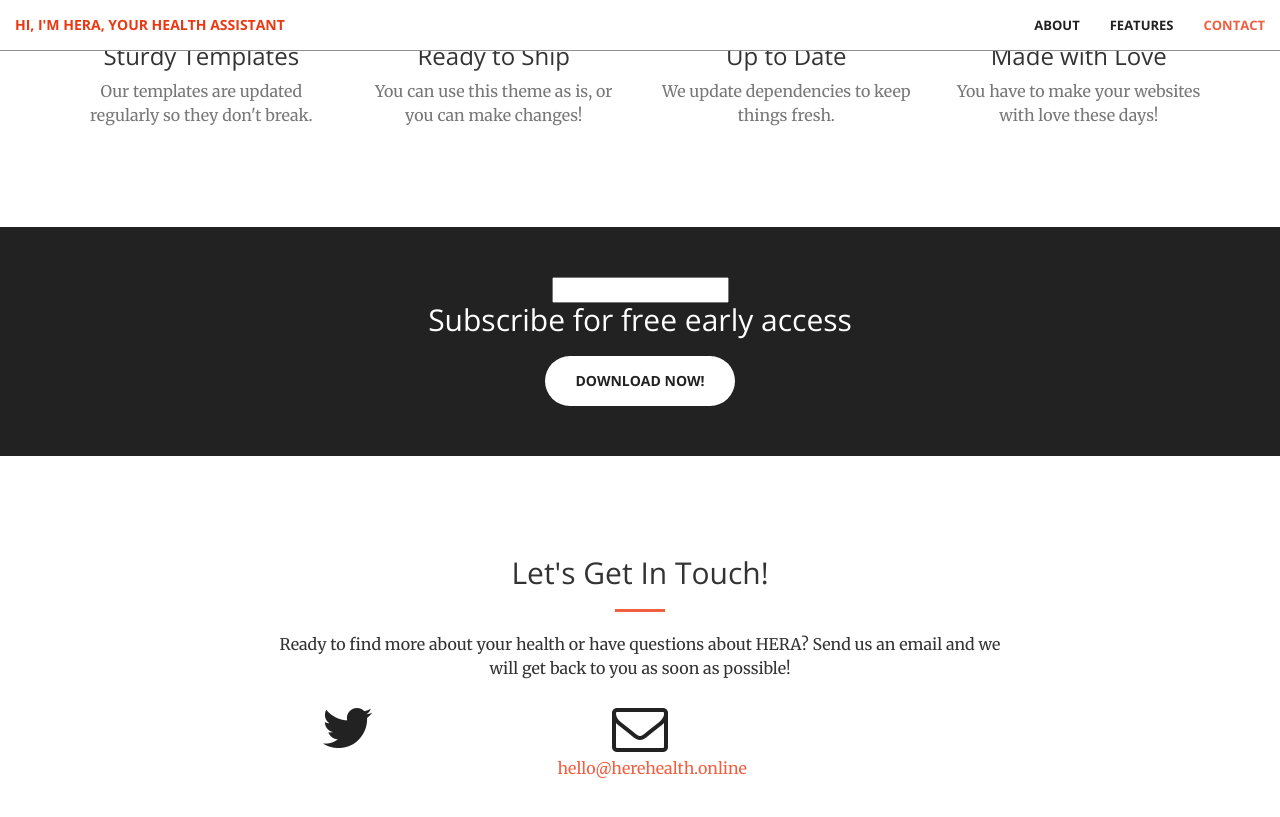
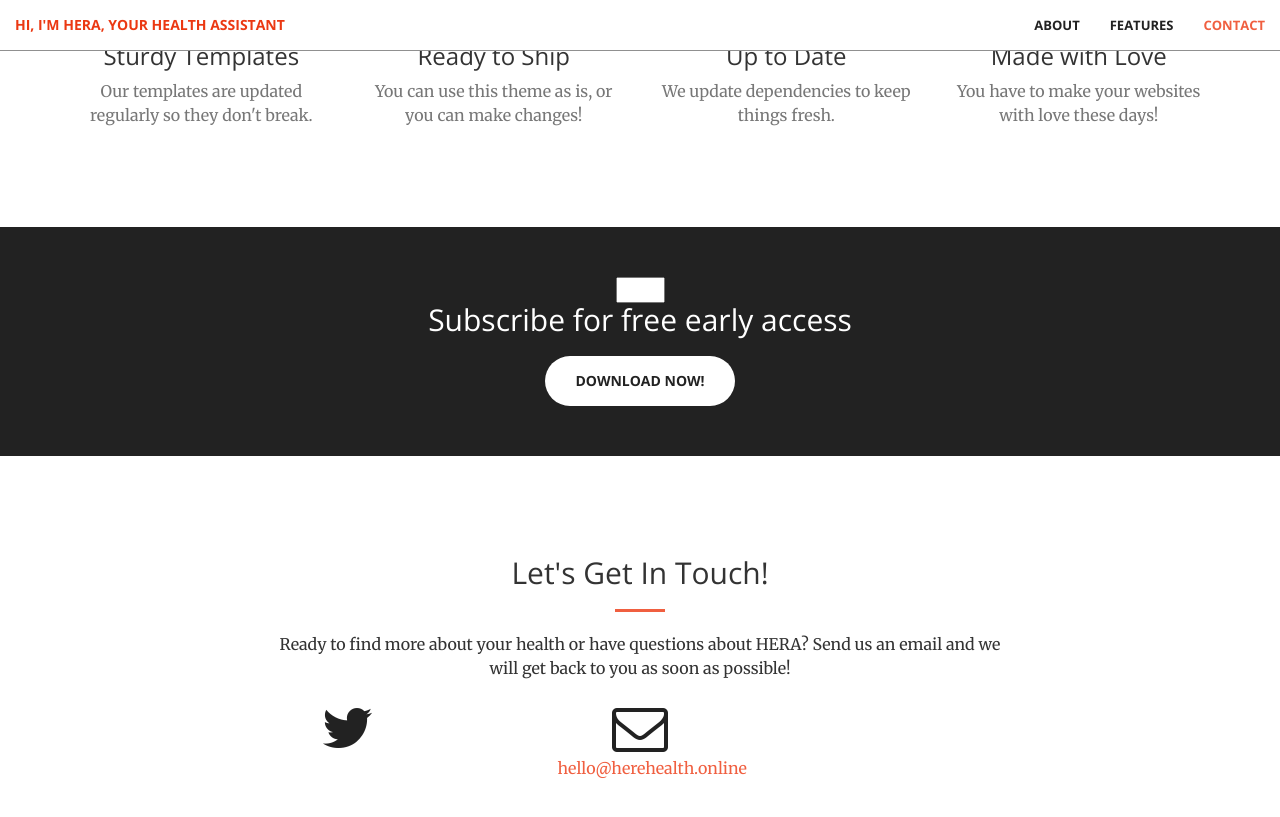
Before and after one commit to bettercalldoc/bettercalldoc, a Jekyll site: the page built from index.html, in a window 1280 px wide and 900 px high, scrolled down 1547 px. Shown: the top 817 px of the window. Built offline with Jekyll 4.4.1, drawn with Linux system fonts in a browser that asks for light colours.

Commit message:
input size

```diff
--- a/_includes/aside.html
+++ b/_includes/aside.html
@@ -1,7 +1,7 @@
   <aside class="bg-dark">
       <div class="container text-center">
           <div class="call-to-action">
-              <input type="email">
+              <input type="email" size="4">
               <h2>Subscribe for free early access</h2>
               <a href="#" class="btn btn-default btn-xl wow tada">Download Now!</a>
           </div>
```
